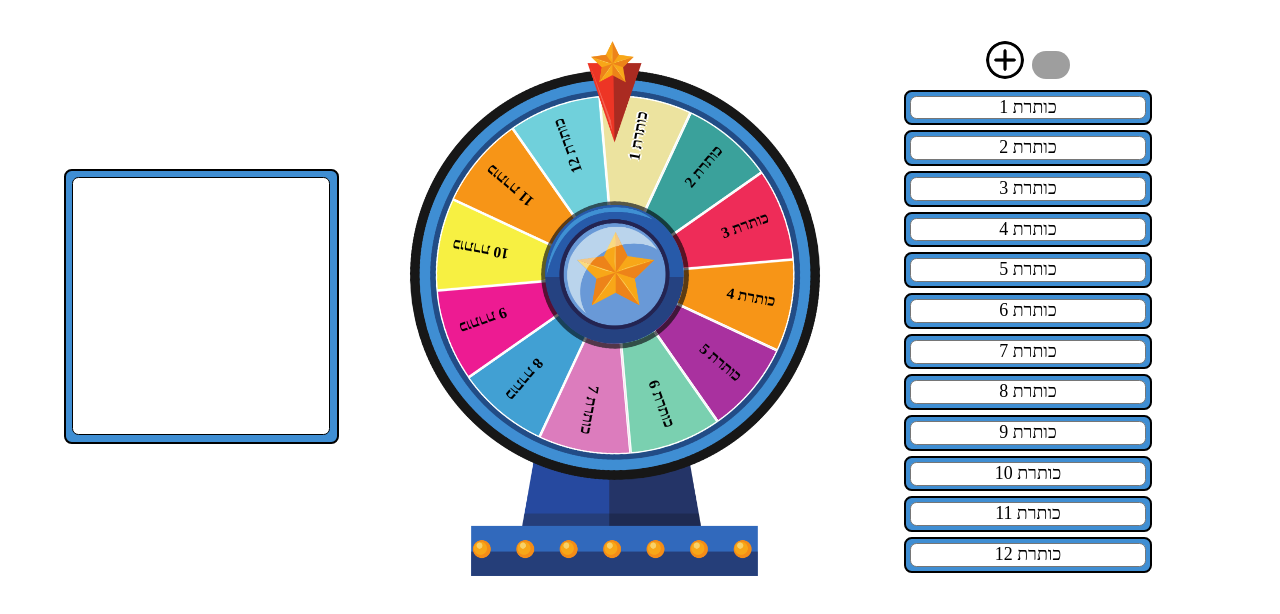
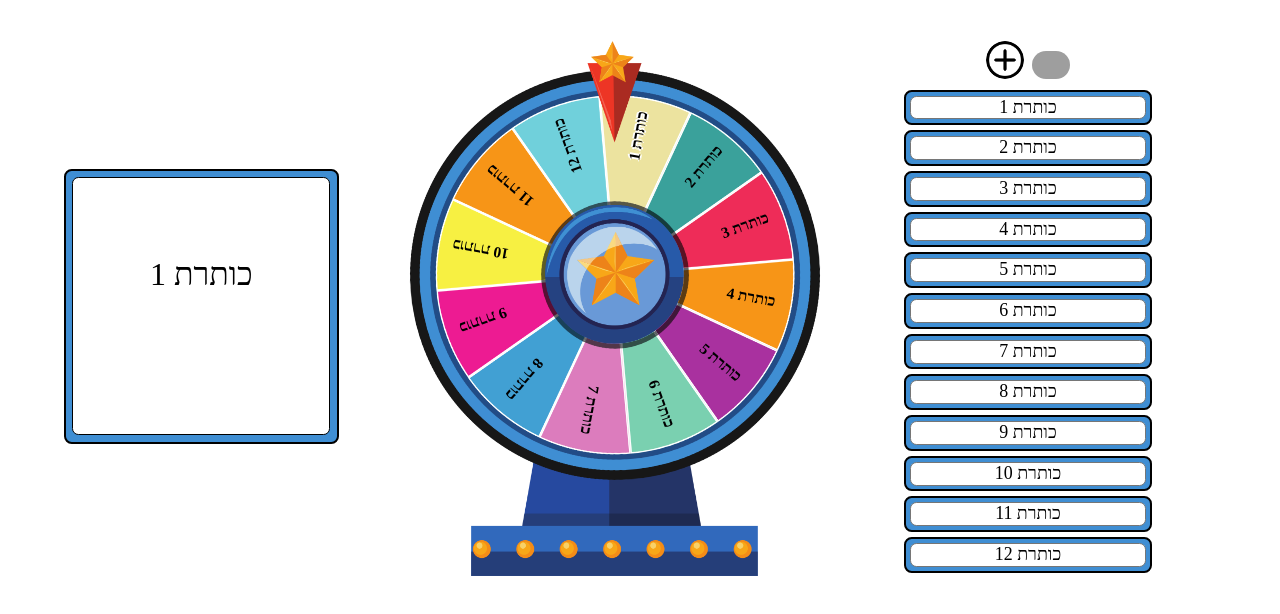
Before and after one commit to eldar158/wheel-of-fortune, a React (Create React App) app: page / in a window 1280 px wide. Shown: the top 614 px of the page. Built offline with nearby package versions, Linux system fonts and the light colour scheme; grey boxes are pictures that could not be loaded.

Commit message:
connected monitor to state

```diff
--- a/src/App.js
+++ b/src/App.js
@@ -1,4 +1,4 @@
-import { useState } from 'react';
+import React from 'react';
 
 import './App.css';
 
@@ -6,15 +6,42 @@ import Wheel from './components/Wheel/Wheel'
 import LabelList from './components/LabelList/LabelList'
 import Monitor from './components/Monitor/Monitor';
 
-function App() {
-  const [labels, setLabels] = useState( Array.apply(null, Array(12)).map((item, i) => `כותרת ${i + 1}`) )
+import { getSelectedLabelKey } from './components/Wheel/spin'
 
-  return (
-    <div className="App">
-      <Monitor></Monitor>
-      <Wheel labels={labels}></Wheel>
-      <LabelList labels={labels} setLabels={setLabels}></LabelList>
-    </div>
-  );
+class App extends React.Component {
+  constructor(props) {
+    super(props);
+    this.state = {
+      spin: {r: -5, w: 0},
+      labels: Array.apply(null, Array(12)).map((item, i) => `כותרת ${i + 1}`)
+    }
+
+    this.setLabels = this.setLabels.bind(this)
+    this.setSpin = this.setSpin.bind(this)
+  }
+
+  setLabels (newLabels, callback) {
+    this.setState({labels: newLabels}, () => { callback() })
+  }
+  setSpin (newSpin, callback) {
+    this.setState({spin: newSpin}, () => { callback() })
+  }
+
+  render() {
+    const {spin, labels} = {...this.state}
+    const {setSpin, setLabels} = {...this}
+
+    const monitorText = labels[getSelectedLabelKey(12, spin.r)]
+
+    return (
+      <div className="App">
+        <Monitor text={monitorText}></Monitor>
+        <Wheel spin={spin} setSpin={setSpin} labels={labels}></Wheel>
+        <LabelList labels={labels} setLabels={setLabels}></LabelList>
+      </div>
+    );
+  }
 }
+
+
 export default App;
--- a/src/components/Wheel/Wheel.js
+++ b/src/components/Wheel/Wheel.js
@@ -4,44 +4,33 @@ import './Wheel.css';
 
 import WheelLabel from './WheelLabel/WheelLabel';
 
-import spin from './spin'
+import {spinWheel, getSelectedLabelKey} from './spin'
 
 
-class Wheel extends React.Component {
-  constructor(props) {
-    super(props);
-    this.state = {
-      r: -5,
-      w: 0,
-    }
-    this.onWheelClick = this.onWheelClick.bind(this)
-  }
+function Wheel (props) {
+  const {spin, setSpin, labels} = {...props}
 
-  onWheelClick() {
-    spin(this.state, this.setState.bind(this)).then((resolved) => {
+  function onWheelClick() {
+    spinWheel(spin, setSpin).then((resolved) => {
       //todo should i use it? or other method? it works
-      // console.log('finished')
     })
   }
 
-
-  render() {
-    const onClick = this.onWheelClick
-    const wheelLabels = renderWheelLabels(this.state.r, this.props.labels, onClick)
-    const spinnerStyle = {transform: `rotate(${this.state.r}deg)`}
+  const wheelLabels = renderWheelLabels(spin.r, labels, onWheelClick)
+  const spinnerStyle = {transform: `rotate(${spin.r}deg)`}
 
   return (
     <div className='Wheel'>
       <img className='axis'
         src='/assets/axis.png'
         alt='axis'
-          onClick={onClick}
+        onClick={onWheelClick}
       ></img>
       <img className='spinner'
         src='/assets/spinner.png'
         alt='spinner'
         style = {spinnerStyle}
-          onClick={onClick}
+        onClick={onWheelClick}
       ></img>
       <img className='shaft'
         src='/assets/shaft.png'
@@ -52,12 +41,11 @@ class Wheel extends React.Component {
     </div>
   );
 }
-}
 
 function renderWheelLabels(r, labels, onClick) {
   const selectedLabelKey = getSelectedLabelKey(12, r) //missing labels are still counted on the wheel
   return labels.map((label, i) => {
-    const labelRotation = r - 75 + (i * 30) //starting from -75 on the wheel
+    const labelRotation = r - 75 + (i * 30) //starting from -75 deg on the wheel
     const selected = selectedLabelKey === i
     return <WheelLabel
       key={i}
@@ -68,11 +56,6 @@ function renderWheelLabels(r, labels, onClick) {
     ></WheelLabel>
   })
 }
-function getSelectedLabelKey(labelCount, rotation) {
-  const maxKey = labelCount - 1
-  const progression = Math.floor((rotation % 360) / 30)
-  return (maxKey - progression) % labelCount
-}
 
 
 export default Wheel;
--- a/src/components/Wheel/spin.js
+++ b/src/components/Wheel/spin.js
@@ -1,4 +1,4 @@
-export default function spin (state, setState) {
+function spinWheel (state, setState) {
   const r = state.r
   const w =  getInitialW()
   const a = -0.1
@@ -33,3 +33,13 @@ function getInitialW() {
   const randW = 20
   return constW + Math.random() * randW
 }
+
+
+function getSelectedLabelKey(labelCount, rotation) {
+  const maxKey = labelCount - 1
+  const progression = Math.floor((rotation % 360) / 30)
+  return (maxKey - progression) % labelCount
+}
+
+
+export {spinWheel, getSelectedLabelKey}
```
Lines whose indentation alone changed are shown as unchanged.
